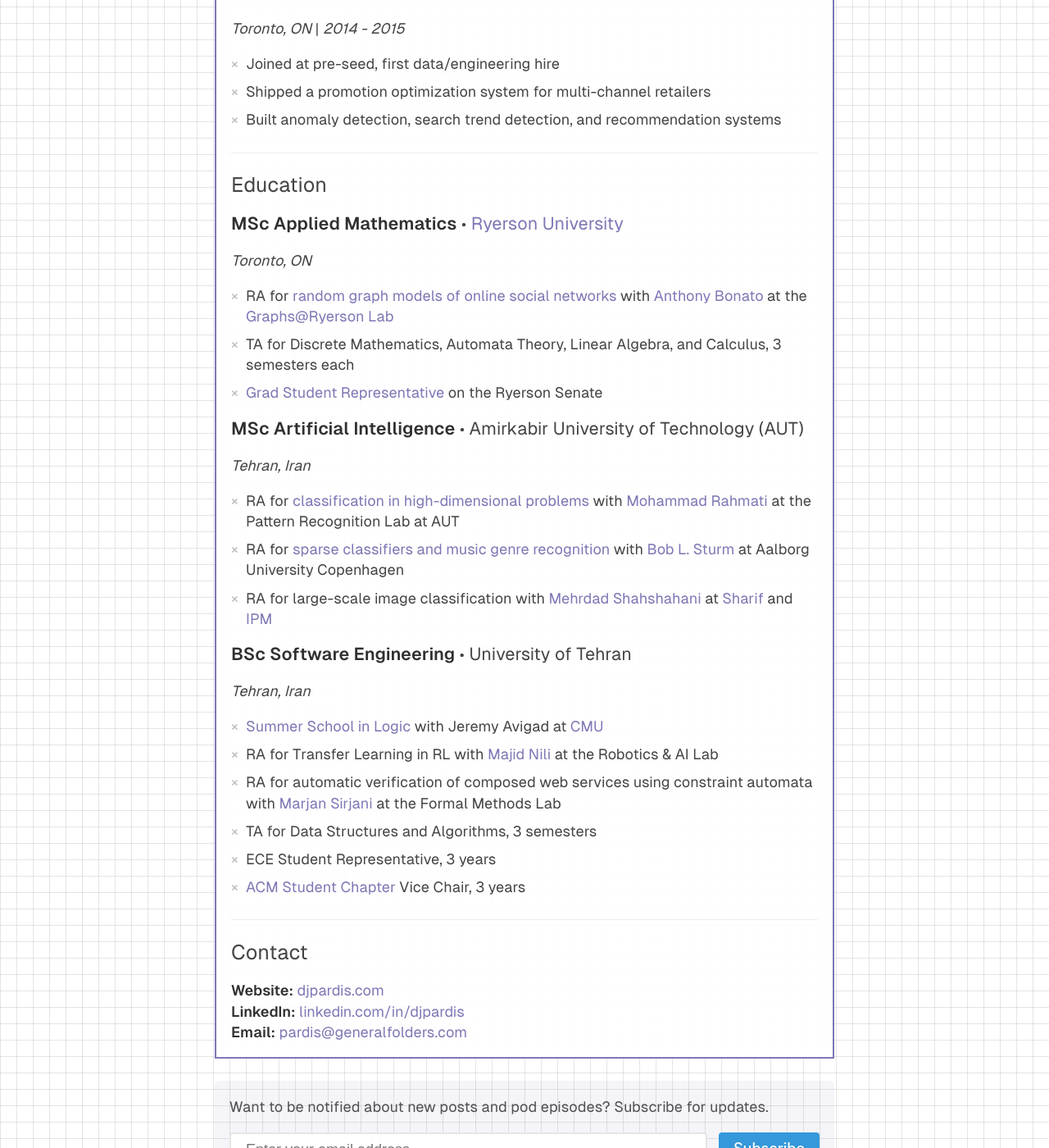
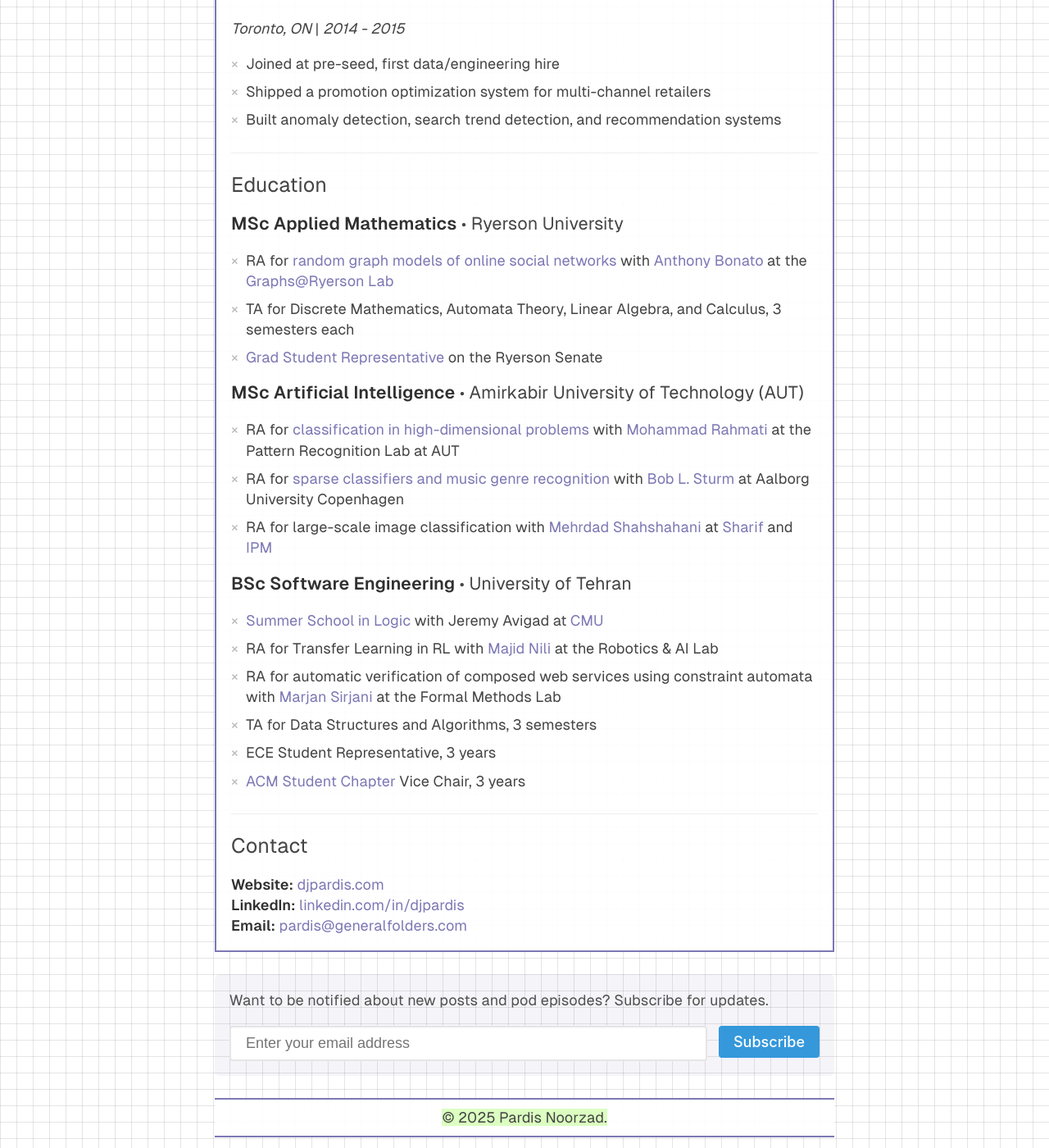
Before and after one commit to djpardis/djpardis.github.io, a Jekyll site: the page built from cv.md, in a window 1280 px wide and 1400 px high, scrolled down 1492 px. Shown: the whole window at 82% size. Built offline with Jekyll 4.4.1, drawn with Linux system fonts in a browser that asks for light colours; a style sheet for code colours, icons or effects is not loaded.

Commit message:
Clean up CV education section and remove print icon

```diff
--- a/cv.md
+++ b/cv.md
@@ -93,7 +93,7 @@
 }
 </style>
 
-# Pardis Noorzad <a href="#" onclick="window.print(); return false;" style="color: #7d78b5; text-decoration: none; margin-left: auto; display: inline-block; float: right; vertical-align: baseline;" class="print-icon">🖨️</a>
+# Pardis Noorzad
 
 **Founder** | <a href="https://generalfolders.com" target="_blank">General Folders</a>
 **Data and AI leader**
@@ -147,22 +147,19 @@
 
 ## Education
 
-### **MSc Applied Mathematics** • [Ryerson University](https://www.torontomu.ca/graphs-group/join-us/){:target="_blank"}
-*Toronto, ON*
+### **MSc Applied Mathematics** • Ryerson University
 
 - RA for <a href="https://djpardis.com/files/modeling_the_facebook_social_network.pdf" target="_blank">random graph models of online social networks</a> with <a href="https://math.ryerson.ca/~abonato/" target="_blank">Anthony Bonato</a> at the <a href="https://www.torontomu.ca/graphs-group/" target="_blank">Graphs@Ryerson Lab</a>
 - TA for Discrete Mathematics, Automata Theory, Linear Algebra, and Calculus, 3 semesters each
 - <a href="https://www.torontomu.ca/content/dam/senate/senate-meetings/agenda/2013/20130604agendamin.pdf" target="_blank">Grad Student Representative</a> on the Ryerson Senate
 
 ### **MSc Artificial Intelligence** • Amirkabir University of Technology (AUT)
-*Tehran, Iran*
 
 - RA for <a href="https://djpardis.com/files/Noorzad2012b.pdf" target="_blank">classification in high-dimensional problems</a> with <a href="https://scholar.google.com/citations?user=EYk7M80AAAAJ&hl=en" target="_blank">Mohammad Rahmati</a> at the Pattern Recognition Lab at AUT
 - RA for <a href="https://djpardis.com/files/genreSturmNoorzad20120116.pdf" target="_blank">sparse classifiers and music genre recognition</a> with <a href="https://www.kth.se/profile/bobs" target="_blank">Bob L. Sturm</a> at Aalborg University Copenhagen
 - RA for large-scale image classification with <a href="https://www.genealogy.math.ndsu.nodak.edu/id.php?id=32512" target="_blank"> Mehrdad Shahshahani</a> at <a href="https://en.sharif.ir/" target="_blank">Sharif</a> and <a href="https://www.ipm.ac.ir/" target="_blank">IPM</a>
 
 ### **BSc Software Engineering** • University of Tehran
-*Tehran, Iran*
 
 - <a href="https://www.cmu.edu/dietrich/philosophy/undergraduate/summer-school/index.html" target="_blank">Summer School in Logic</a> with Jeremy Avigad at <a href="https://www.cmu.edu/" target="_blank">CMU</a>
 - RA for Transfer Learning in RL with <a href="https://www.ipm.ac.ir/personalinfo.jsp?PeopleCode=IP0000028" target="_blank">Majid Nili</a> at the Robotics & AI Lab
```
